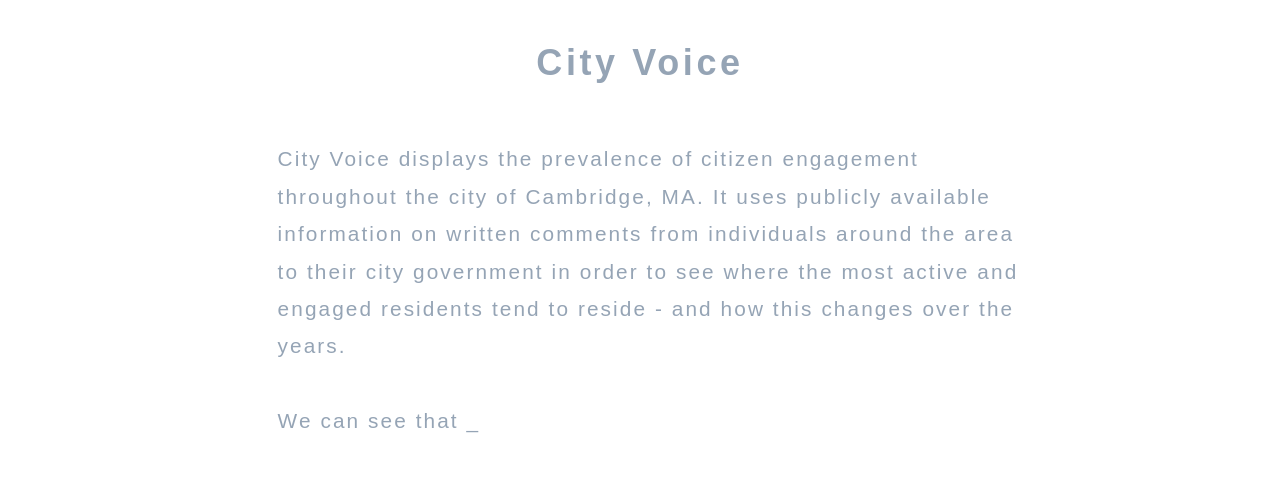
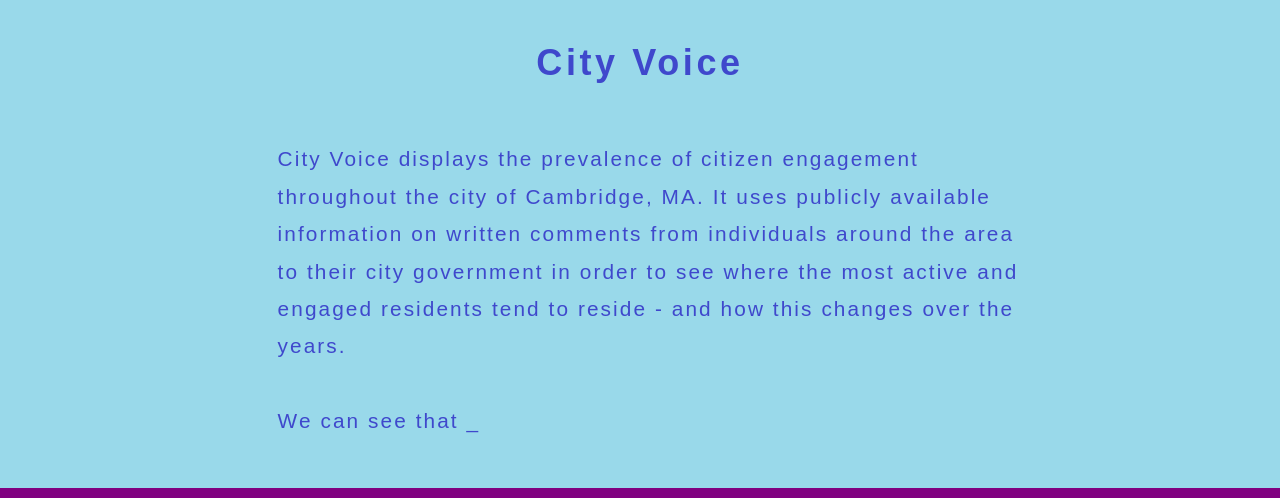
Before and after one commit to dana-bullister/heatmap, a plain HTML site: page index.html in a window 1280 px wide. Shown: the top 498 px of the page. Drawn offline with Linux system fonts and the light colour scheme.

Commit message:
tweak color

```diff
--- a/style.css
+++ b/style.css
@@ -1,11 +1,12 @@
 body {
   margin: 0;
   padding: 0;
+  background-color: rgb(153,217,234);
 }
 
 h1, p {
   font-family: Arial, Helvetica, sans-serif;
-  color: rgb(149,164,181);
+  color: rgb(63,72,204);
   letter-spacing: .1em;
 }
 
@@ -43,6 +44,7 @@ p {
 
 #heatmap-div-div {
   width: 100%;
+  background-color: purple;
   height: 31em;
 }
 
```
